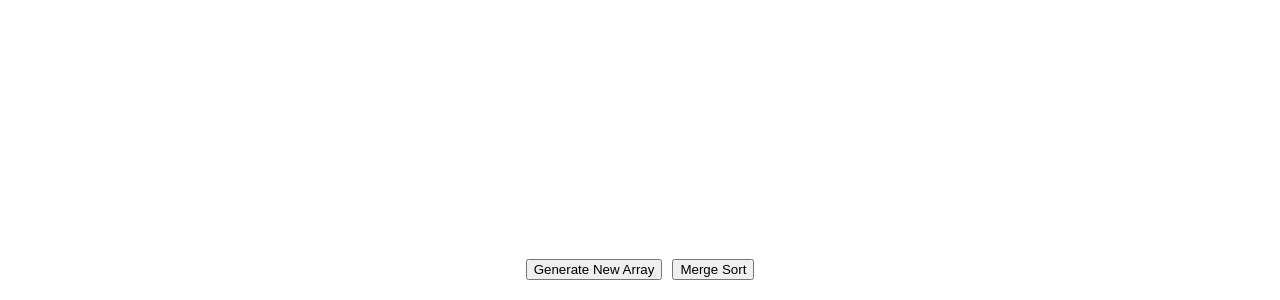
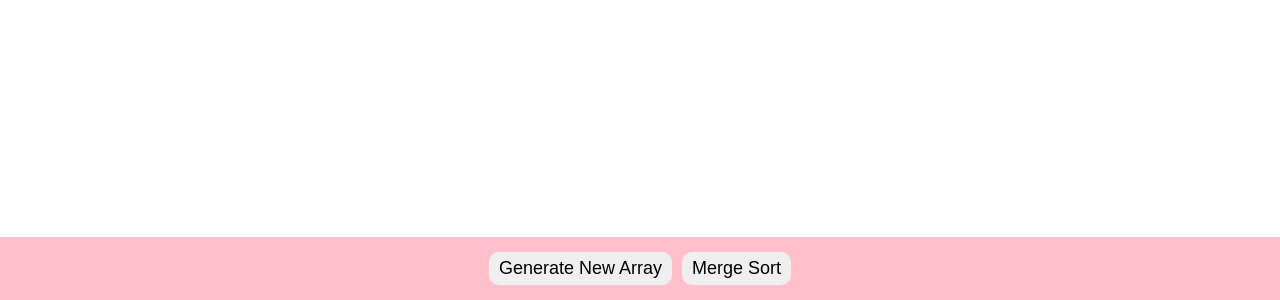
Before and after one commit to maahsnd/Sort-Visualizer, a React (Vite) app: page / in a window 1280 px wide. Shown: the part 500-800 px from the top of the page. Built offline with nearby package versions, Linux system fonts and the light colour scheme.

Commit message:
Remove visualizer margins, style dash instead

```diff
--- a/src/components/sort_dashboard/sortDash.module.css
+++ b/src/components/sort_dashboard/sortDash.module.css
@@ -2,12 +2,18 @@
     display: flex;
     justify-content: center;
     width: 100%;
+    background-color: pink;
 }
 
 button {
-    margin: 0 5px;
+    margin:  15px 5px;
+    padding: 4px 8px;
+    font-size: large;
+    border-radius: 10px;
+    border-color: transparent;
 }
 
 button:hover {
     cursor: pointer;
+    background-color: rgb(168, 218, 237);
 }
--- a/src/components/sort_visualizer/sortVisualizer.module.css
+++ b/src/components/sort_visualizer/sortVisualizer.module.css
@@ -1,7 +1,6 @@
 .container {
     display: flex;
     align-items: flex-end;
-    height: calc(100vh - 40px);
-    width: calc(100vw - 40px);
-    margin: 20px;
+    height: 100vh;
+    width: 100vw;
 }
```
